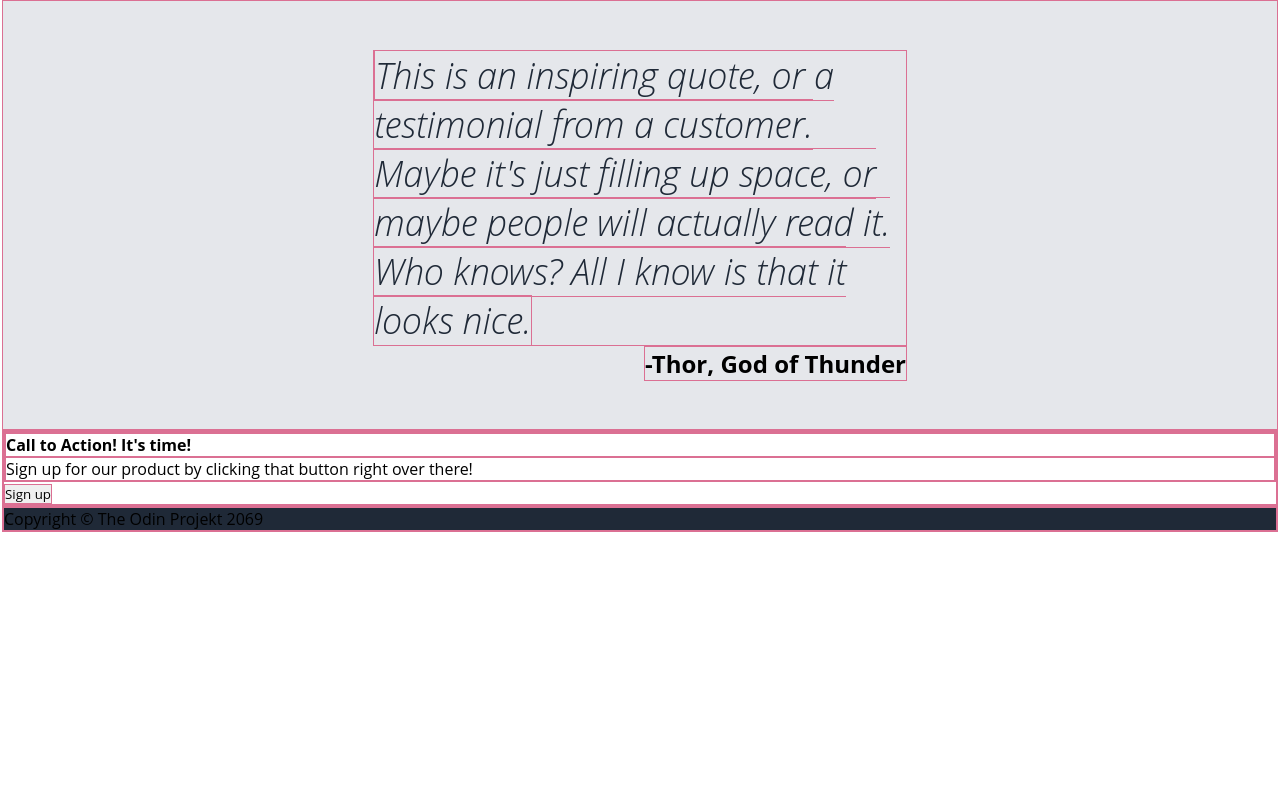
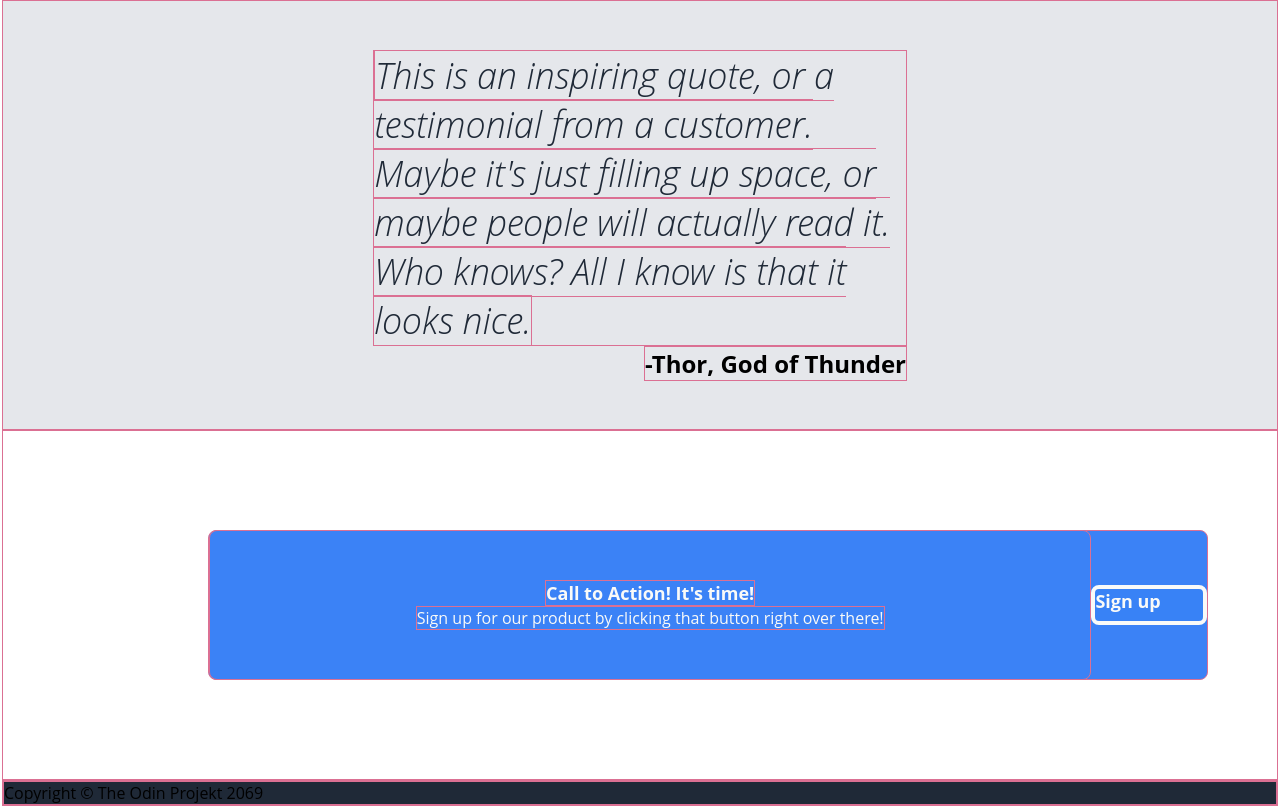
Before and after one commit to jfvillablanca/odin-project-landing-page, a plain HTML site: page index.html in a window 1280 px wide. Shown: the part 1049-1855 px from the top of the page. Before the commit the page ends 1581 px from the top, so only its background shows below. Drawn offline with Linux system fonts and the light colour scheme.

Commit message:
Style call-to-action div partially to specs

```diff
--- a/index.html
+++ b/index.html
@@ -56,11 +56,11 @@
         </div>
         <div class="call-to-action">
             <div>
-                <div>
+                <div class="cta-text">
                     <h4>Call to Action! It's time!</h4>
                     <p>Sign up for our product by clicking that button right over there!</p>
                 </div>
-                <button>Sign up</button>
+                <button class="cta-text">Sign up</button>
             </div>
         </div>
         <div class="footer">
--- a/styles.css
+++ b/styles.css
@@ -167,3 +167,55 @@ button.sign-up {
 
     align-self: flex-end;
 }
+
+.call-to-action {
+    height: 350px;
+    background-color: white;
+    padding-top: 100px;
+    padding-bottom: 100px;
+    padding-left: 205px;
+    padding-right: 205px;
+
+    display: flex;
+/*     justify-content: center; */
+    align-items: center;
+}
+
+.call-to-action div {
+    width: 1000px;
+    height: 150px;
+    background-color: #3B82F6;
+    border-radius: 8px;
+/*     padding-top: 54px;
+    padding-bottom: 54px;
+    padding-left: 120px;
+    padding-bottom: 120px;
+ */
+    display: flex;
+    justify-content: center;
+    align-items: center;
+}
+
+
+.cta-text {
+    color: #F9FAF8;
+
+    display: flex;
+    flex-direction: column;
+}
+
+.cta-text h4 {
+    font-weight: bold;
+    font-size: 18px;
+}
+
+button.cta-text {
+    background-color: #3882F6;
+    border-radius: 8px;
+    border: 4px solid #F9FAF8;
+    height: 40px;
+    width: 130px;
+    color: #F9FAF8;
+    font-weight: bold;
+    font-size: 18px;
+}
```
